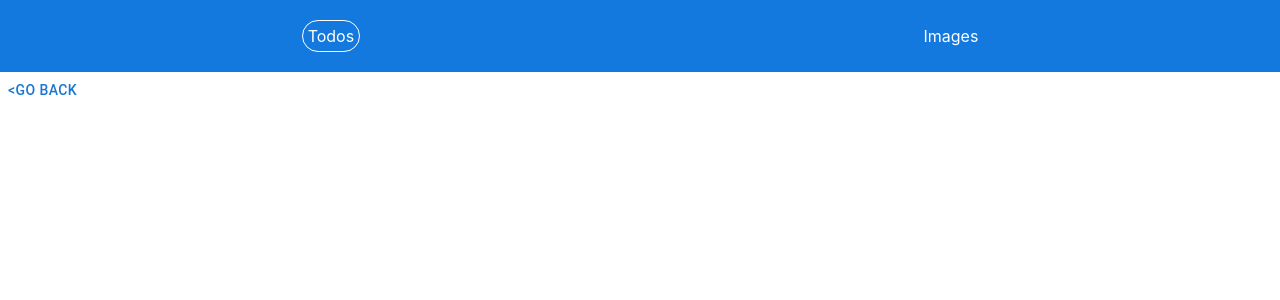
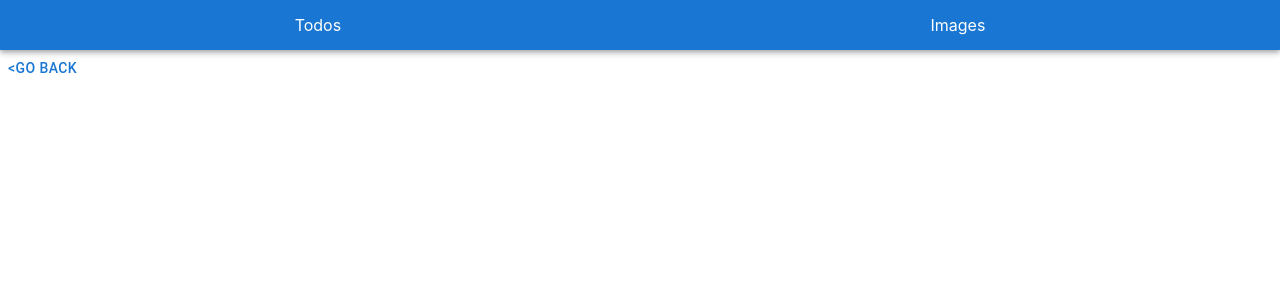
Before and after one commit to kesyavlad/todos-and-photos, a React (Create React App) app: page /#/todos/1 in a window 1280 px wide. Shown: the top 300 px of the page. Built offline with nearby package versions, Linux system fonts and the light colour scheme.

Commit message:
fix design

```diff
--- a/package.json
+++ b/package.json
@@ -11,6 +11,7 @@
     "@testing-library/react": "^13.4.0",
     "@testing-library/user-event": "^13.5.0",
     "axios": "^1.1.3",
+    "formik": "^2.2.9",
     "localforage": "^1.10.0",
     "match-sorter": "^6.3.1",
     "node-sass": "^7.0.3",
@@ -21,7 +22,8 @@
     "react-scripts": "5.0.1",
     "redux": "^4.2.0",
     "sort-by": "^1.2.0",
-    "web-vitals": "^2.1.4"
+    "web-vitals": "^2.1.4",
+    "yup": "^0.32.11"
   },
   "scripts": {
     "start": "react-scripts start",
--- a/src/App.js
+++ b/src/App.js
@@ -12,7 +12,7 @@ function App() {
         <Route path="" element={<Home />}>
           <Route path="todos" element={<Todos />} />
           <Route path="todos/:id" element={<TaskPage />} />
-          <Route path="photos" element={<Images />} />
+          <Route path="images" element={<Images />} />
           <Route path="*" element={<Error />} />
         </Route>
       </Routes>
--- a/src/components/Task/Task.js
+++ b/src/components/Task/Task.js
@@ -11,8 +11,8 @@ const Task = ({
   setUpdateData,
   id,
   setShowUpdateInput,
-  setDisableUpdate,
-  disableUpdate,
+  setDisableIconTrash,
+  disableIconTrash,
 }) => {
   const label = { inputProps: { "aria-label": "Checkbox demo" } };
   const customDesign = !status
@@ -56,7 +56,7 @@ const Task = ({
               markDone(text);
             }}
             title="Done"
-            disabled={disableUpdate}
+            disabled={disableIconTrash}
           />
           {status ? (
             <IconButton
@@ -66,7 +66,7 @@ const Task = ({
                 setUpdateData(
                   { id: id, input: text, status: status },
                   setShowUpdateInput(true),
-                  setDisableUpdate(true)
+                  setDisableIconTrash(true)
                 )
               }
               title="Update"
@@ -81,7 +81,7 @@ const Task = ({
               remove(text);
             }}
             title="Delete"
-            disabled={disableUpdate}
+            disabled={disableIconTrash}
           >
             <DeleteIcon />
           </IconButton>
--- a/src/pages/Home/Home.js
+++ b/src/pages/Home/Home.js
@@ -1,17 +1,26 @@
 import React from "react";
-import { NavLink, Outlet } from "react-router-dom";
-import "./Home.scss";
+import { Outlet } from "react-router-dom";
+
+import { AppBar, Box, Link } from "@mui/material";
 const Home = () => {
   return (
     <>
-      <div className="Navigation">
-        <NavLink to="todos" className="Navigation__Button">
-          Todos
-        </NavLink>
-        <NavLink to="photos" className="Navigation__Button">
-          Images
-        </NavLink>
-      </div>
+      <AppBar position="static">
+        <Box
+          sx={{
+            display: "flex",
+            justifyContent: "space-around",
+            margin: "15px 0 15px 0",
+          }}
+        >
+          <Link href="/#/todos" underline="hover" color="white">
+            Todos
+          </Link>
+          <Link href="/#/images" underline="hover" color="white">
+            Images
+          </Link>
+        </Box>
+      </AppBar>
       <Outlet />
     </>
   );
--- a/src/pages/Home/Home.scss
+++ /dev/null
@@ -1,18 +0,0 @@
-$blue-color: rgb(19, 121, 222);
-
-.Navigation {
-  background-color: $blue-color;
-  padding: 20px;
-  display: flex;
-  justify-content: space-around;
-  align-items: baseline;
-  &__Button {
-    color: white;
-    text-decoration: none;
-    &.active{
-      border: 1px solid white ;
-      border-radius: 20px;
-      padding: 5px;
-    }
-  }
-}
--- a/src/pages/Images/Images.js
+++ b/src/pages/Images/Images.js
@@ -12,6 +12,7 @@ import axios from "axios";
 const Images = () => {
   const [dataImage, setDataImage] = useState([]);
   const [inputNumber, setInputNumber] = useState("");
+  const [inputError, setInputError] = useState(false);
 
   const getPage = (number) => {
     axios
@@ -21,10 +22,14 @@ const Images = () => {
       });
   };
   const getPhoto = () => {
-    getPage(inputNumber);
-    setInputNumber("");
+    if (inputNumber >= 1 && inputNumber <= 100) {
+      getPage(inputNumber);
+      setInputNumber("");
+      setInputError(false);
+    } else {
+      setInputError(true);
+    }
   };
-
   return (
     <>
       <Container maxWidth="md">
@@ -39,20 +44,21 @@ const Images = () => {
           <Grid item md={10} xs={12}>
             <TextField
               id="outlined-basic"
-              label="Input number page from 1 to 100"
+              label="Enter number page from 1 to 100"
               variant="outlined"
               type="number"
               onChange={(event) => setInputNumber(event.currentTarget.value)}
               fullWidth
-              value={inputNumber}
               InputProps={{
                 inputProps: {
                   max: 100,
                   min: 1,
                 },
               }}
+              error={inputError}
             />
           </Grid>
+
           <Grid item md={2}>
             <Button variant="contained" size="medium" onClick={getPhoto}>
               Get photos
--- a/src/pages/Todos/Todos.js
+++ b/src/pages/Todos/Todos.js
@@ -15,13 +15,23 @@ const Todos = () => {
   const [updateData, setUpdateData] = useState({});
   const [status, setStatus] = useState(true);
   const [showUpdateInput, setShowUpdateInput] = useState(false);
-  const [disable, setDisable] = useState(true);
-  const [disableUpdate, setDisableUpdate] = useState(false);
+  const [disableButtonAdd, setDisableButtonAdd] = useState(true);
+  const [disableIconTrash, setDisableIconTrash] = useState(false);
+  const [disableButtonUpdate, setDisableButtonUpdate] = useState(false);
   const dispatch = useDispatch();
   const tasks = useSelector((state) => state.tasks);
   useEffect(() => {
-    input.trim().length > 0 ? setDisable(false) : setDisable(true);
+    input.trim().length > 0
+      ? setDisableButtonAdd(false)
+      : setDisableButtonAdd(true);
   }, [input]);
+  useEffect(() => {
+    if (updateData.input < 1) {
+      setDisableButtonUpdate(true);
+    } else {
+      setDisableButtonUpdate(false);
+    }
+  }, [updateData.input]);
   localStorage.setItem("task", JSON.stringify(tasks));
   const addTask = () => {
     const newTask = {
@@ -41,7 +51,7 @@ const Todos = () => {
   const cancelUpdateData = () => {
     setUpdateData("");
     setShowUpdateInput(false);
-    setDisableUpdate(false);
+    setDisableIconTrash(false);
   };
   const changeTask = (e) => {
     let newEntry = {
@@ -49,13 +59,13 @@ const Todos = () => {
       input: e.target.value,
       status: updateData.status,
     };
-    setDisableUpdate(true);
+    setDisableIconTrash(true);
     setUpdateData(newEntry);
   };
   const updateTask = () => {
     dispatch(changeTaskAction(updateData));
     setShowUpdateInput(false);
-    setDisableUpdate(false);
+    setDisableIconTrash(false);
   };
 
   return (
@@ -92,6 +102,7 @@ const Todos = () => {
                   color="success"
                   onClick={updateTask}
                   size="medium"
+                  disabled={disableButtonUpdate}
                 >
                   Update
                 </Button>
@@ -131,7 +142,7 @@ const Todos = () => {
             <Button
               variant="contained"
               onClick={addTask}
-              disabled={disable}
+              disabled={disableButtonAdd}
               title="Add new task"
             >
               ADD
@@ -152,8 +163,8 @@ const Todos = () => {
               setUpdateData={setUpdateData}
               id={taskText.id}
               setShowUpdateInput={setShowUpdateInput}
-              setDisableUpdate={setDisableUpdate}
-              disableUpdate={disableUpdate}
+              setDisableIconTrash={setDisableIconTrash}
+              disableIconTrash={disableIconTrash}
             />
           ))}
         {tasks && tasks.length ? "" : "No Tasks...."}
```
Also changed, not shown: 1 other file (tests, documents, lock files or other folders).
